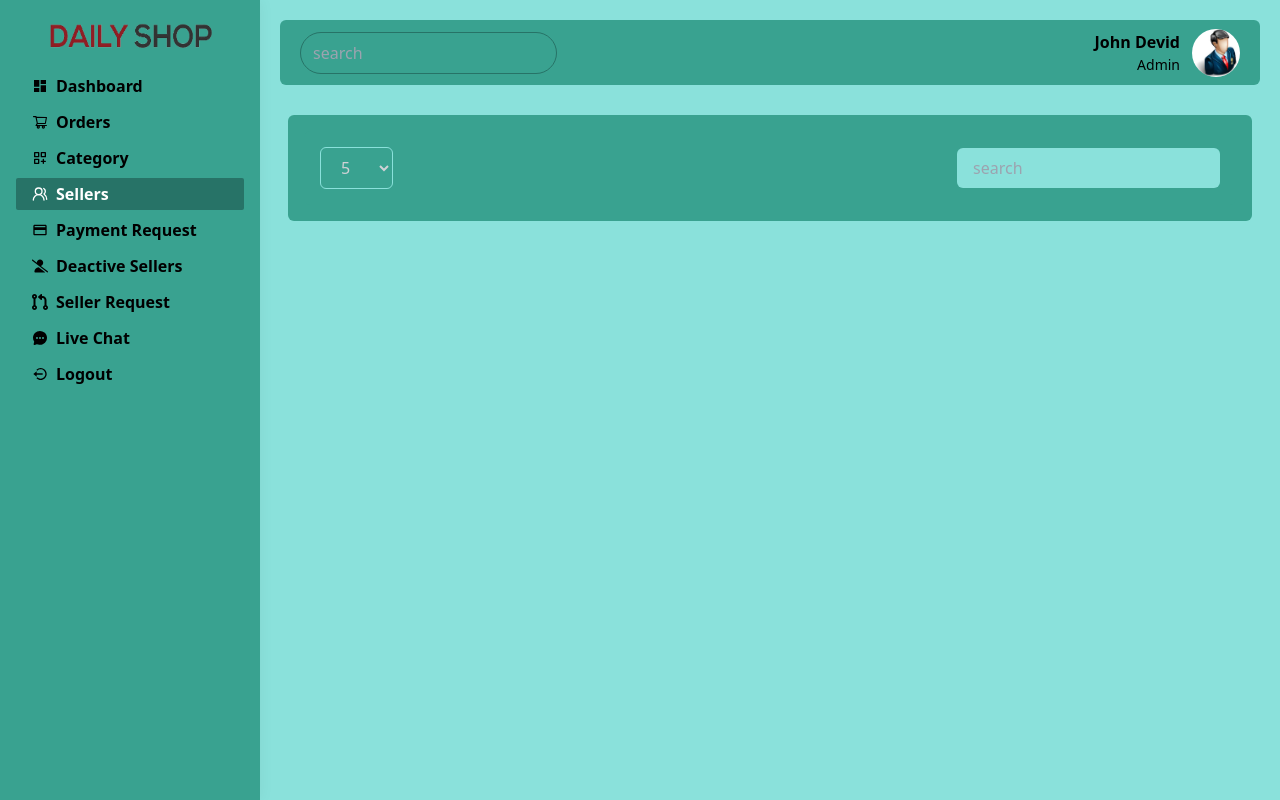
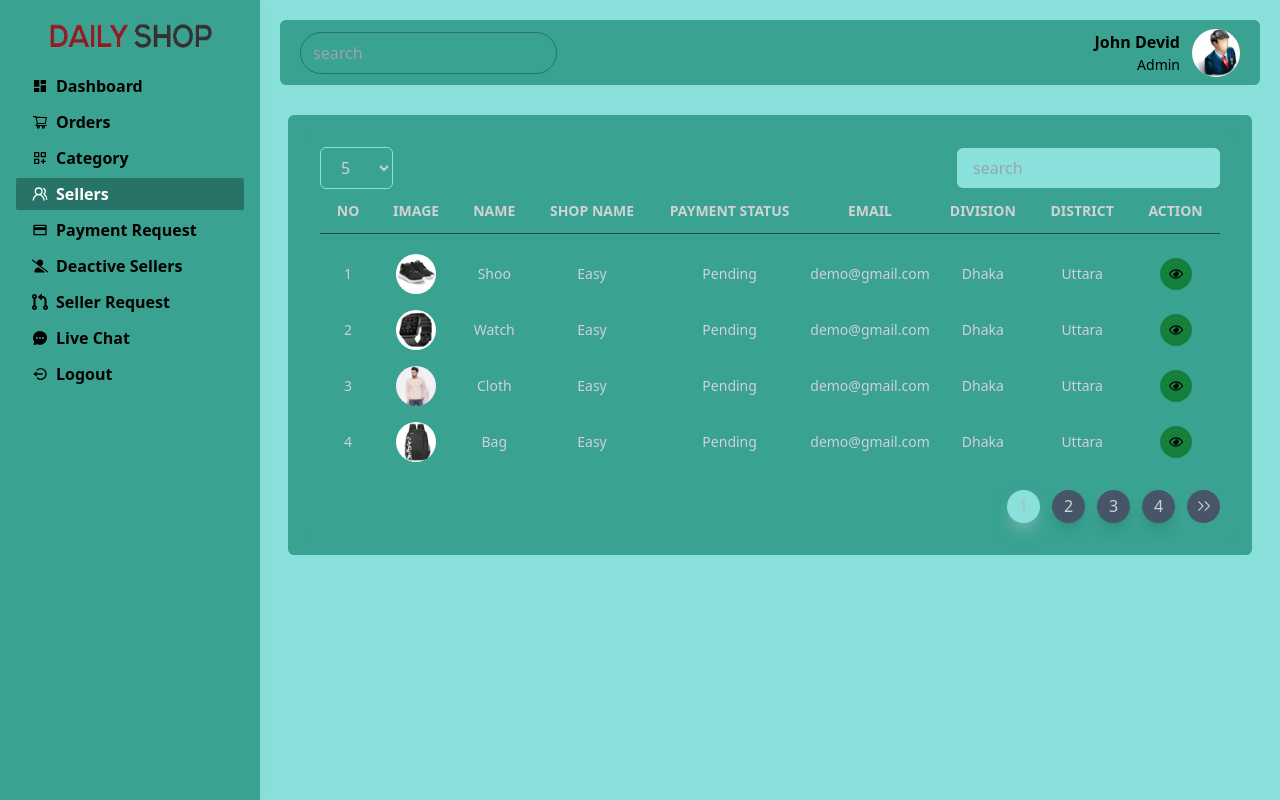
Before and after one commit to Atik2788/e-commerce-project-dashboard, a React (Create React App) app: page /admin/dashboard/sellers in a window 1280 px wide. Built offline with nearby package versions, Linux system fonts and the light colour scheme.

Commit message:
22 seller page design done

```diff
--- a/src/views/admin/Category.jsx
+++ b/src/views/admin/Category.jsx
@@ -2,6 +2,7 @@ import React, { useState } from "react";
 import SetParPage from "./commonPages/SetParPage";
 import Pagination from "./commonPages/Pagination";
 import AdminDashboardTable from "./admin suported files/AdminDashboardTable";
+import { FaEdit, FaRegTrashAlt } from "react-icons/fa";
 import Table from "./commonPages/Table";
 import { FaImages } from "react-icons/fa6";
 import { IoCloseSharp } from "react-icons/io5";
@@ -18,21 +19,29 @@ const Category = () => {
       no: 1,
       image: "http://localhost:3000/images/category/1.jpg", // Placeholder image
       name: "Shoo",
+      icon1: <FaEdit className="text-black" />,
+      icon2: <FaRegTrashAlt className="text-black" />
     },
     {
       no: 2,
       image: "http://localhost:3000/images/category/2.jpg", // Placeholder image
       name: "Watch",
+      icon1: <FaEdit className="text-black" />,
+      icon2: <FaRegTrashAlt className="text-black" />
     },
     {
       no: 3,
       image: "http://localhost:3000/images/category/3.jpg", // Placeholder image
       name: "Cloth",
+      icon1: <FaEdit className="text-black" />,
+      icon2: <FaRegTrashAlt className="text-black" />
     },
     {
       no: 4,
       image: "http://localhost:3000/images/category/4.jpg", // Placeholder image
       name: "Bag",
+      icon1: <FaEdit className="text-black" />,
+      icon2: <FaRegTrashAlt className="text-black" />
     },
   ];
 
@@ -57,7 +66,7 @@ const Category = () => {
           <div className="w-full p-4 bg-[#39a290] rounded-md">
             <SetParPage setParPage={setParPage} />
 
-            <Table headers={headers} rows={rows} />
+            <Table headers={headers} rows={rows} iconbgColor="bg-yellow-500 hover:bg-yellow-300" icon2bgColor="bg-red-500 hover:bg-red-300"/>
 
             <div className="w-full flex justify-end mt-4 bottom-4 right-4">
               <Pagination
--- a/src/views/admin/Sellers.jsx
+++ b/src/views/admin/Sellers.jsx
@@ -1,14 +1,76 @@
 import React, { useState } from "react";
 import SetParPage from "./commonPages/SetParPage";
+import Table from "./commonPages/Table";
+import Pagination from "./commonPages/Pagination";
+import { FaRegEye } from "react-icons/fa";
 
 const Sellers = () => {
+  const [currentPage, setCurrentPage] = useState(1);
   const [parPage, setParPage] = useState(5);
+
+  const headers = ["No", "Image", "Name", "Shop Name", "Payment Status", "Email", "Division", "District", "Action"];
+  const rows = [
+    {
+      no: 1,
+      image: "http://localhost:3000/images/category/1.jpg", // Placeholder image
+      name: "Shoo",
+      shopName: "Easy",
+      paymentStatus: "Pending",
+      email: "demo@gmail.com",
+      division: "Dhaka",
+      district: "Uttara",
+      icon1: <FaRegEye />
+    },
+    {
+      no: 2,
+      image: "http://localhost:3000/images/category/2.jpg", // Placeholder image
+      name: "Watch",
+      shopName: "Easy",
+      paymentStatus: "Pending",
+      email: "demo@gmail.com",
+      division: "Dhaka",
+      district: "Uttara",
+      icon1: <FaRegEye />
+    },
+    {
+      no: 3,
+      image: "http://localhost:3000/images/category/3.jpg", // Placeholder image
+      name: "Cloth",
+      shopName: "Easy",
+      paymentStatus: "Pending",
+      email: "demo@gmail.com",
+      division: "Dhaka",
+      district: "Uttara",
+      icon1: <FaRegEye />
+    },
+    {
+      no: 4,
+      image: "http://localhost:3000/images/category/4.jpg", // Placeholder image
+      name: "Bag",
+      shopName: "Easy",
+      paymentStatus: "Pending",
+      email: "demo@gmail.com",
+      division: "Dhaka",
+      district: "Uttara",
+      icon1: <FaRegEye />
+    },
+  ];
 
   return (
     <div className="px-2 lg:px-7 pt-5">
       <div className="flex fex-col justify-between items-center mb-5 p-4 bg-[#39a290] rounded-md">
         <div className="w-full p-4 bg-[#39a290] rounded-md">
           <SetParPage setParPage={setParPage} />
+          <Table headers={headers} rows={rows} iconbgColor = "bg-green-700 hover:bg-green-500 text-black"/>
+          <div className=" w-full flex justify-end items-center mt-5">
+          <Pagination
+                setCurrentPage={setCurrentPage}
+                currentPage={currentPage}
+                totalItem={50}
+                parPage={parPage}
+                showItem={3}
+              />
+          </div>
         </div>
       </div>
     </div>
--- a/src/views/admin/commonPages/Table.jsx
+++ b/src/views/admin/commonPages/Table.jsx
@@ -1,8 +1,8 @@
 import React from "react";
 import { Link } from "react-router-dom";
-import { FaEdit, FaRegTrashAlt  } from "react-icons/fa";
 
-const Table = ({ headers, rows }) => {
+
+const Table = ({ headers, rows, iconbgColor, icon2bgColor }) => {
   return (
     <div className="relative overflow-x-auto">
       <table className="w-full text-sm text-[#d0d2d6] text-center">
@@ -25,7 +25,9 @@ const Table = ({ headers, rows }) => {
               key={index}
               className="hover:bg-[#43b3a0] justify-center items-center"
             >
-              <td className="">{row.no}</td>
+              {row.no && <td className="">{row.no}</td>}
+
+              {row.image && (
                 <td className="whitespace-nowrap flex justify-center items-center py-2">
                   <img
                     src={row.image}
@@ -33,22 +35,50 @@ const Table = ({ headers, rows }) => {
                     className=" w-10 rounded-full"
                   />
                 </td>
-              <td className="">{row.name}</td>
+              )}
+
+              {row.name && <td className="">{row.name}</td>}
+              {row.shopName && <td className="">{row.shopName}</td>}
+              {row.paymentStatus && <td className="">{row.paymentStatus}</td>}
+              {row.email && <td className="">{row.email}</td>}
+              {row.division && <td className="">{row.division}</td>}
+              {row.district && <td className="">{row.district}</td>}
+
+              {row.icon1 && row.icon2 ? (
                 <td className="">
                   <div className="flex gap-2 w-20 mx-auto">
-                  <p className="flex items-center justify-center bg-yellow-500 hover:bg-yellow-300 rounded-full w-8 h-8 mx-auto">
+                    <p
+                      className={` ${iconbgColor} flex items-center justify-center  rounded-full w-8 h-8 mx-auto`}
+                    >
                       <Link className="">
-                      <FaEdit className="text-black" />
+                        {row.icon1}
                       </Link>
                     </p>
-                  <p className="flex items-center  justify-center bg-red-500 hover:bg-red-300 rounded-full w-8 h-8 mx-auto">
+                    <p
+                      className={`${icon2bgColor} flex items-center justify-center rounded-full w-8 h-8 mx-auto`}
+                    >
                       <Link className="">
-                      <FaRegTrashAlt  className="text-black" />
+                        {row.icon2}
+                      </Link>
+                    </p>
+                  </div>
+                </td>)
+                : (
+                <td className="">
+                  <div className="mx-auto">
+                    <p
+                      className={` ${iconbgColor} flex items-center justify-center  rounded-full w-8 h-8 mx-auto`}
+                    >
+                      <Link className="">
+                        {row.icon1}
                       </Link>
                     </p>
                   </div>
                 </td>
+              )}
+
             </tr>
+
           ))}
         </tbody>
       </table>
```
Lines whose indentation alone changed are shown as unchanged.
